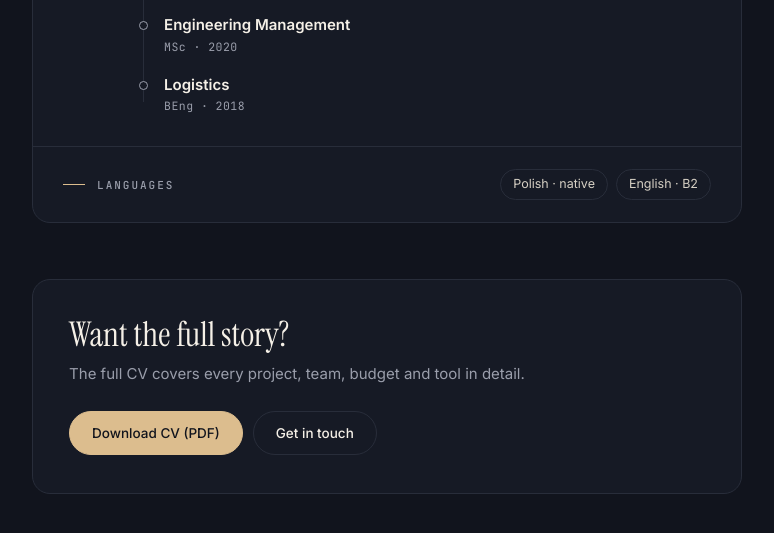
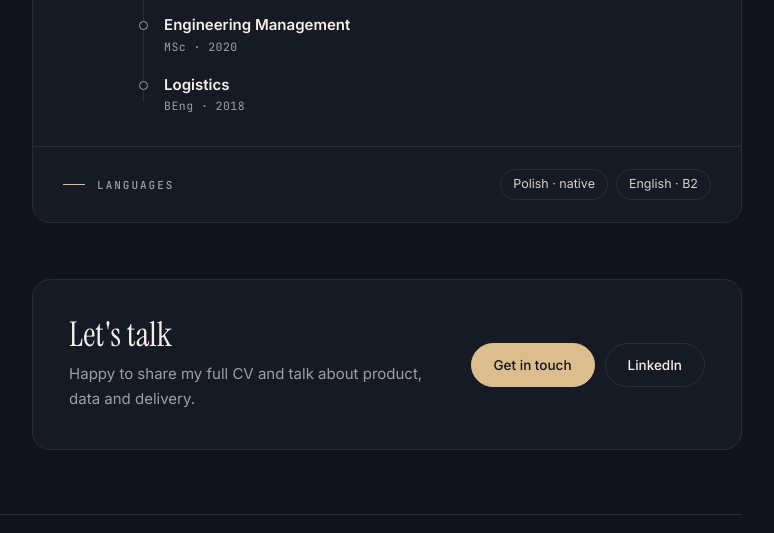
Before and after one commit to NataliaSas95/nataliasas95.github.io, a plain HTML site: page index.html in a window 1280 px wide. Shown: the part 2264-2797 px from the top of the page, without its empty margins (420-1194 px from the left). Drawn offline with Linux system fonts and the light colour scheme.

Commit message:
Replace CV download with contact links
Co-Authored-By: Claude Opus 5.5 <noreply@anthropic.com>
Claude-Session: https://claude.ai/code/session_013FW2doiuHhAGwvDzmbYgq3

```diff
--- a/index.html
+++ b/index.html
@@ -98,8 +98,8 @@ footer{display:flex;flex-wrap:wrap;align-items:center;justify-content:space-betw
 <p class="meta" style="margin-top:6px;text-transform:uppercase;letter-spacing:.16em">Product Manager · Poznań</p>
 </div>
 <div style="display:flex;flex-wrap:wrap;gap:10px">
-<a class="btn solid" href="cv/Natalia_Sas_CV.pdf" download>Download full CV</a>
-<a class="btn js-mail" href="#contact">Get in touch</a>
+<a class="btn solid js-mail" href="#contact">Get in touch</a>
+<a class="btn" href="https://www.linkedin.com/in/natalia-sas/" rel="noopener">LinkedIn</a>
 </div>
 </div>
 
@@ -214,12 +214,12 @@ footer{display:flex;flex-wrap:wrap;align-items:center;justify-content:space-betw
 
 <section id="contact" class="card cta">
 <div style="flex:1 1 320px;display:flex;flex-direction:column;gap:10px">
-<h2 class="h2" style="font-size:34px">Want the full story?</h2>
-<p style="color:var(--muted)">The full CV covers every project, team, budget and tool in detail.</p>
+<h2 class="h2" style="font-size:34px">Let's talk</h2>
+<p style="color:var(--muted)">Happy to share my full CV and talk about product, data and delivery.</p>
 </div>
 <div style="display:flex;flex-wrap:wrap;gap:10px">
-<a class="btn solid" href="cv/Natalia_Sas_CV.pdf" download>Download CV (PDF)</a>
-<a class="btn js-mail" href="#contact">Get in touch</a>
+<a class="btn solid js-mail" href="#contact">Get in touch</a>
+<a class="btn" href="https://www.linkedin.com/in/natalia-sas/" rel="noopener">LinkedIn</a>
 </div>
 </section>
 </main>
```
Also changed, not shown: 1 other file.
